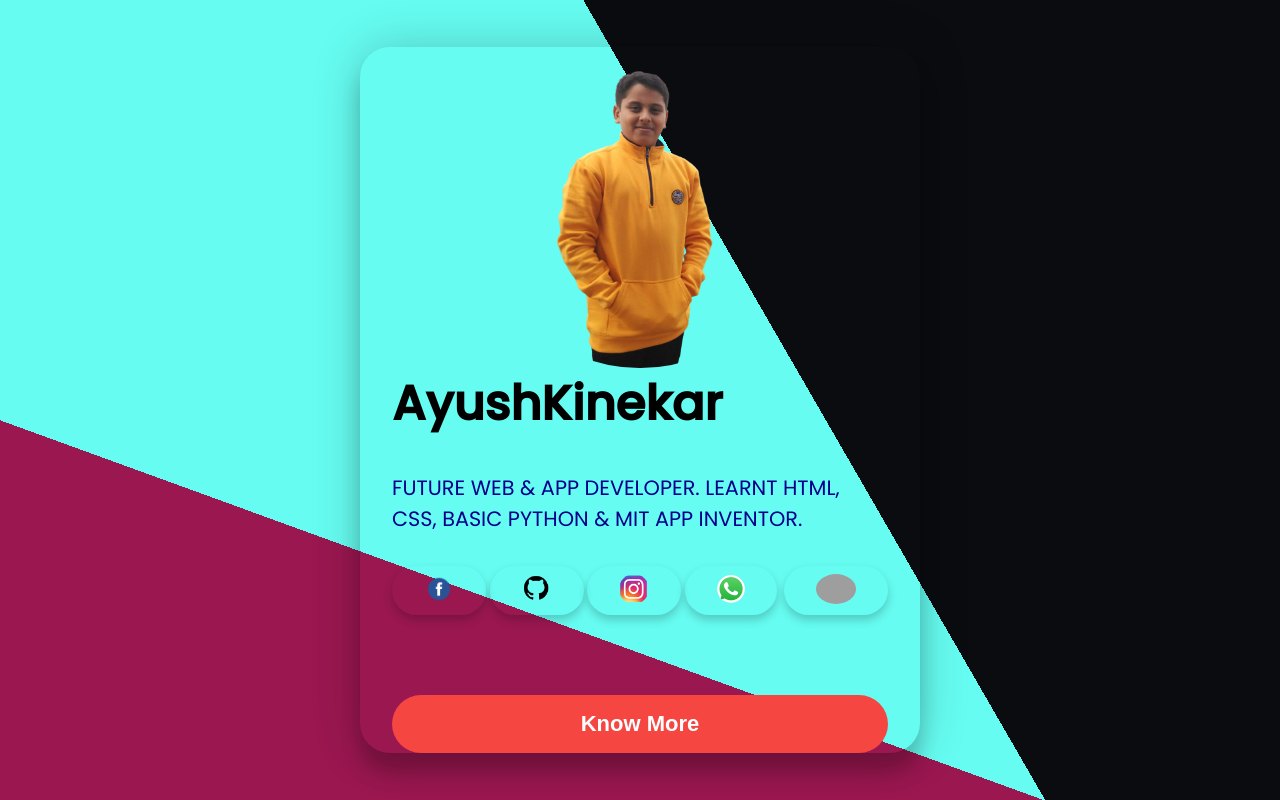
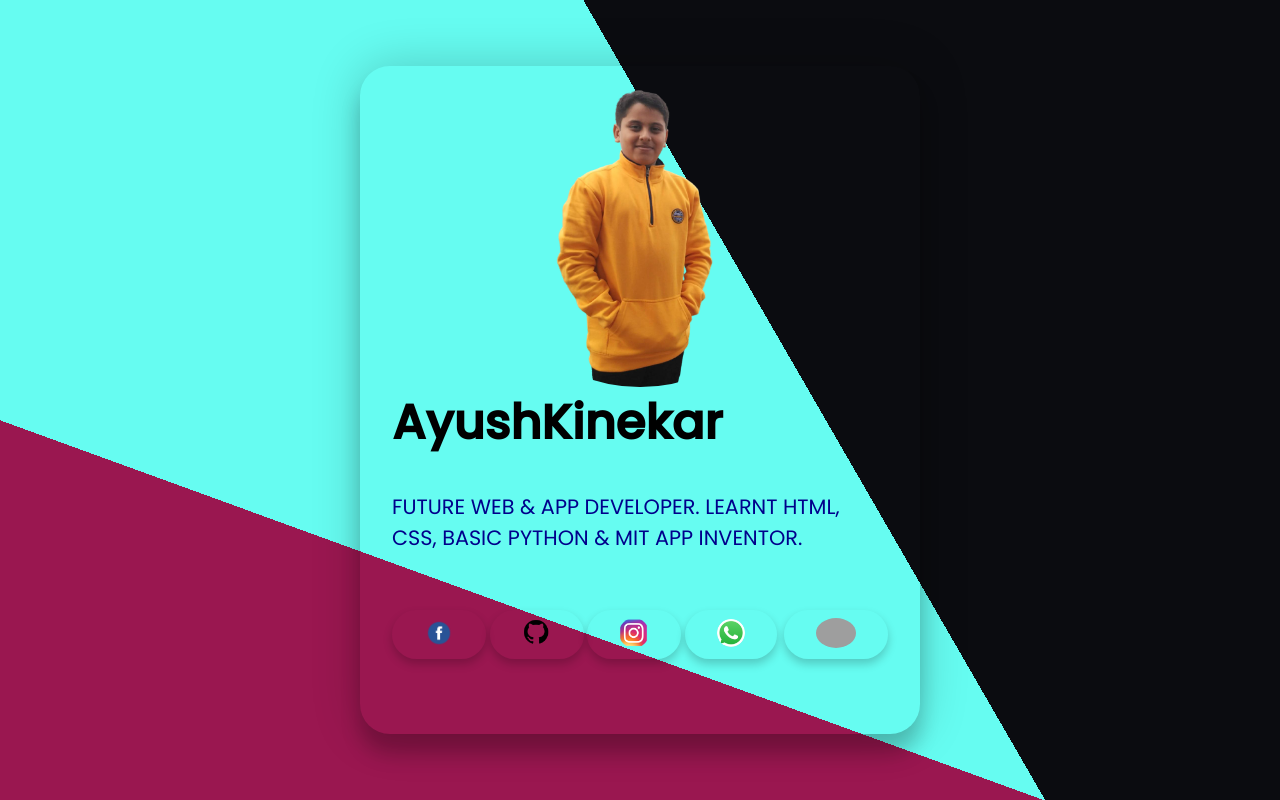
Before and after one commit to AyushKinekar/AyushKinekar, a plain HTML site: page index.html in a window 1280 px wide. Drawn offline with Linux system fonts and the light colour scheme; grey boxes are pictures that could not be loaded.

Commit message:
Update index.html

```diff
--- a/index.html
+++ b/index.html
@@ -40,7 +40,7 @@ img {
             </div>
             <div class="info">
                 <h1 class="title">AyushKinekar</h1>
-                <h3>FUTURE WEB & APP DEVELOPER. LEARNT HTML, CSS, BASIC PYTHON & MIT APP INVENTOR.</h3>
+                <h3>FUTURE WEB & APP DEVELOPER. LEARNT HTML, CSS, BASIC PYTHON & MIT APP INVENTOR.</h3><br>
                 <div class="sizes">
                     <button><a href="https://www.facebook.com/ayush.kinekar" target="_blank"><img height="30px" src="facebook.png" alt="gitgub logo"></a></button>
                     <button><a href="https://github.com/AyushKinekar" target="_blank"><img height="30px" src="github.png" alt="gitgub logo"></a></button>
@@ -48,9 +48,7 @@ img {
                     <button><a href="https://api.whatsapp.com/send/?phone=919176013963&text&app_absent=0&lang=en" target="_blank"><img height="28px" src="whatsapp.png" alt="discord logo"></a></button><br>
                     <button><a href="https://myschoolprojects.000webhostapp.com/" target="_blank"><img height="30px" src="a.gif" alt="My logo"></a></button>
                 </div>
-                <div class="purchase">
-                    <button>Know More</button>
-                </div>
+                <br><br><br>
             </div>
         </div>
     </div>
```
